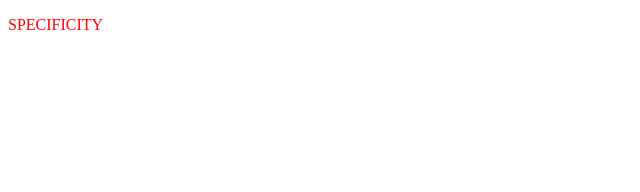
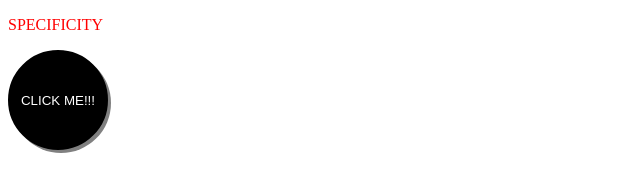
Before and after one commit to vedantag2021-source/full-stack, a plain HTML site: page specificity.html in a window 1280 px wide. Shown: the whole page, without its empty margins (0-640 px from the left). Drawn offline with Linux system fonts and the light colour scheme.

Commit message:
specificity in css

```diff
--- a/specificity.html
+++ b/specificity.html
@@ -16,9 +16,24 @@
                 color:blue;
             }
         }
+        button{
+            width:100px;
+            height:100px;
+            border:3px solid black;
+            border-radius:50%;
+            box-shadow:3px 3px grey;
+            background-color:black;
+            color:white;
+        }
+        button:active{
+            box-shadow:inset 3px 3px grey;
+            background-color:white;
+            color:black;
+        }
     </style>
 </head>
 <body>
     <p>SPECIFICITY</p>
+    <button>CLICK ME!!!</button>
 </body>
 </html>
```
